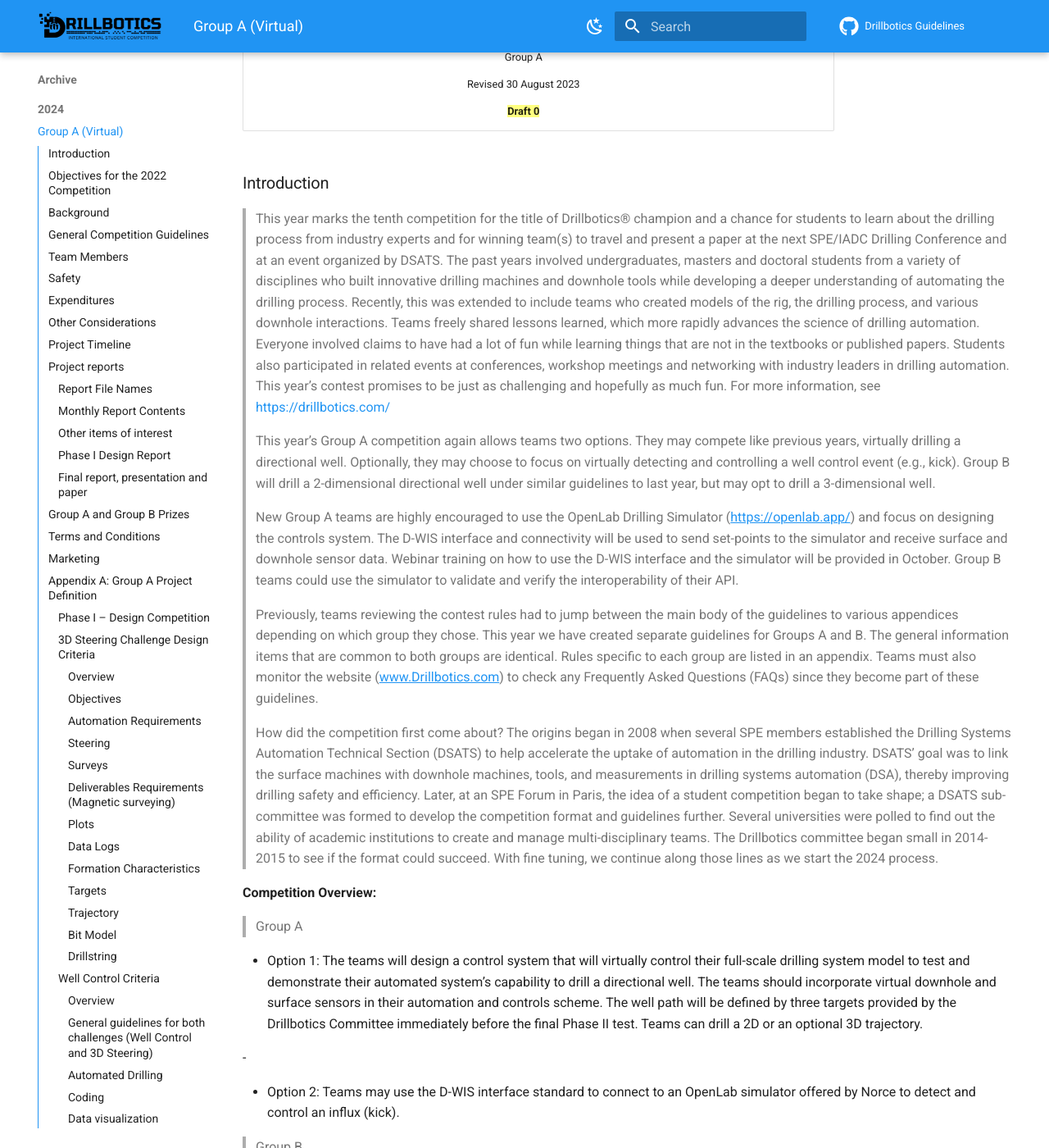
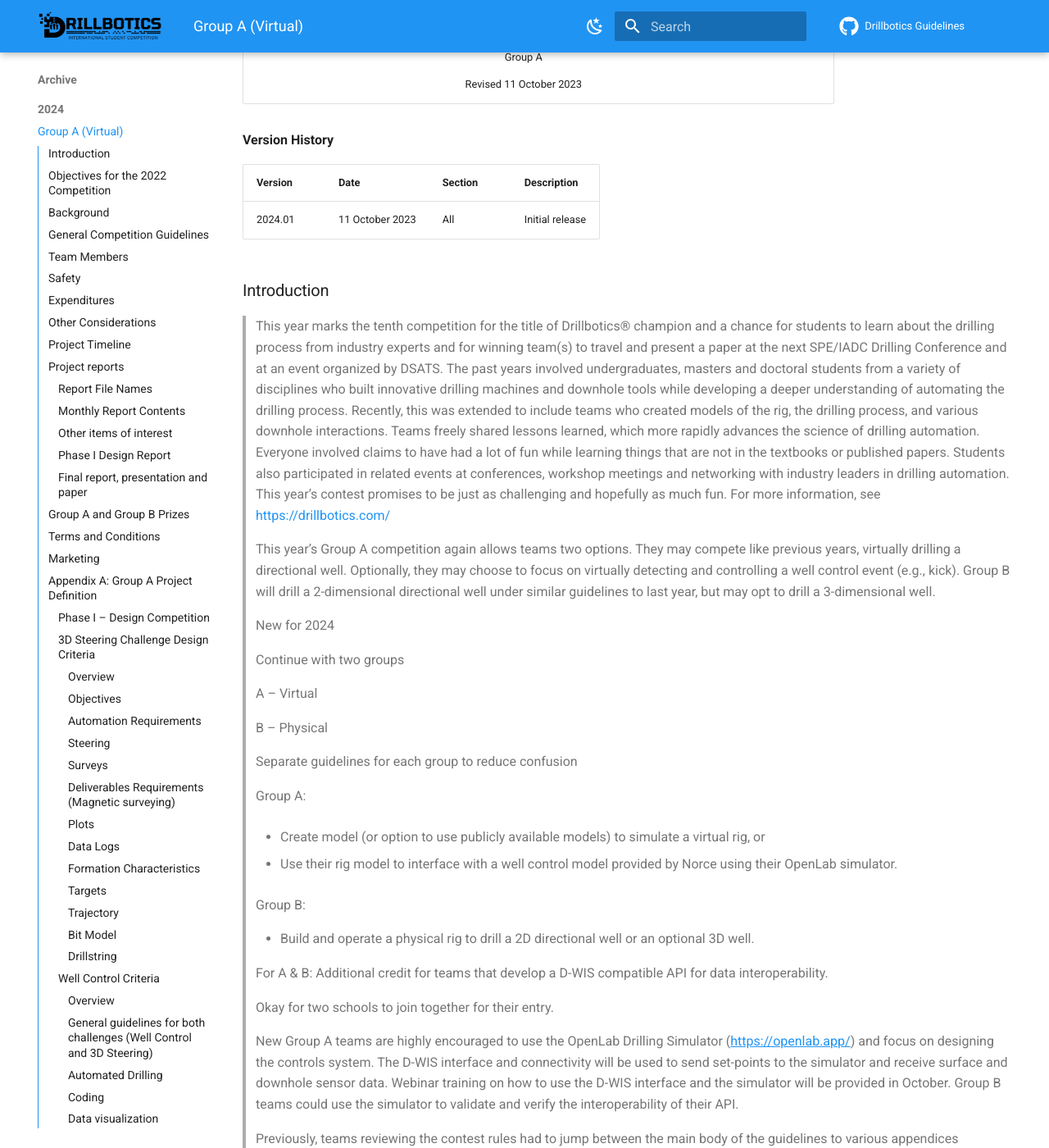
Before and after one commit to Open-Source-Drilling-Community/drillbotics-guidelines, an MkDocs documentation site: the page built from docs/2024/group-a.md, in a window 1280 px wide and 1400 px high, scrolled down 364 px. Shown: the whole window at 82% size. Built offline with MkDocs 1.6.1 and Material for MkDocs 9.7.7, drawn with Linux system fonts in a browser that asks for light colours; comment, search, counter and statistics services are not loaded; the version menu is left out; some of the changed text lies outside the part shown; grey boxes are pictures that could not be loaded.

Commit message:
📝 docs(group-a): update 2024 guidelines and add version history
- revise document date to 11 October 2023 for latest update
- add version history table with initial release info
- include new 2024 changes clarifying group A and B distinctions
- detail virtual and physical group options and credit for API development
- fix typo in competition guidelines section (guideless to guidelines)

```diff
--- a/docs/2024/group-a.md
+++ b/docs/2024/group-a.md
@@ -15,12 +15,22 @@ style="width:1.43194in;height:1.73194in" /></td>
 <p>2023-2024</p>
 <p>Drillbotics<sup>®</sup> Guidelines</p>
 <p>Group A</p>
-<p>Revised 30 August 2023</p>
-<p><strong><mark>Draft 0</mark></strong></p></td>
+<p>Revised 11 October 2023</p>
+</td>
 <td style="text-align: center;"><img
 src="../_assets/2024 Drillbotics Guidelines-Group A_assets/media/image2.png"
 style="width:1.78125in;height:0.97639in" /></td>
 </tr>
+</tbody>
+</table>
+
+<p><strong>Version History</strong></p>
+<table>
+<thead>
+<tr><th>Version</th><th>Date</th><th>Section</th><th>Description</th></tr>
+</thead>
+<tbody>
+<tr><td>2024.01</td><td>11 October 2023</td><td>All</td><td>Initial release</td></tr>
 </tbody>
 </table>
 
@@ -51,6 +61,30 @@ style="width:1.78125in;height:0.97639in" /></td>
 > controlling a well control event (e.g., kick). Group B will drill a
 > 2-dimensional directional well under similar guidelines to last year,
 > but may opt to drill a 3-dimensional well.
+>
+> New for 2024
+>
+> Continue with two groups
+>
+> A – Virtual
+>
+> B – Physical
+>
+> Separate guidelines for each group to reduce confusion
+>
+> Group A:
+>
+> - Create model (or option to use publicly available models) to simulate a virtual rig, or
+>
+> - Use their rig model to interface with a well control model provided by Norce using their OpenLab simulator.
+>
+> Group B:
+>
+> - Build and operate a physical rig to drill a 2D directional well or an optional 3D well.
+>
+> For A & B: Additional credit for teams that develop a D-WIS compatible API for data interoperability.
+>
+> Okay for two schools to join together for their entry.
 >
 > New Group A teams are highly encouraged to use the OpenLab Drilling
 > Simulator ([<u>https://openlab.app/</u>](https://openlab.app/)) and
@@ -399,7 +433,7 @@ considered to be an official revision to these Guidelines.**
 6. Questions should be directed to the competition email at
     [competition@drillbotics.com](competition@drillbotics.com).
     Teams must provide the reference number of the section of the
-    guideless when you ask questions. Questions and answers will be
+    guidelines when you ask questions. Questions and answers will be
     incorporated into the FAQs periodically.
 
 ### *General Competition Guidelines*
```
